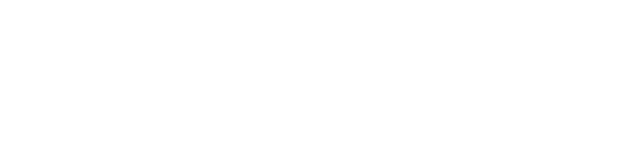
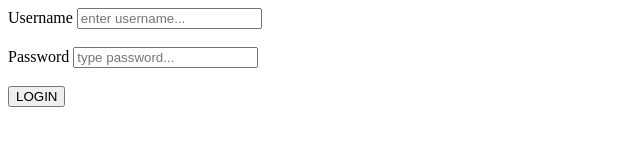
Before and after one commit to mitali-olivier/gitpractice, a plain HTML site: page index.html in a window 1280 px wide. Shown: the whole page, without its empty margins (0-640 px from the left). Drawn offline with Linux system fonts and the light colour scheme.

Commit message:
login form

```diff
--- a/index.html
+++ b/index.html
@@ -6,6 +6,16 @@
     <title>Welcome Mitali, Shaphan</title>
 </head>
 <body>
+    <form>
+        <label>Username</label>
+        <input type="text" placeholder="enter username..." name="username">
+
+    </br></br>
+        <label>Password</label>
+        <input type="password" placeholder="type password..." name="password">
+    </br></br>
+        <button type="submit">LOGIN</button>
+    </form>
 
 </body>
 </html>
```
